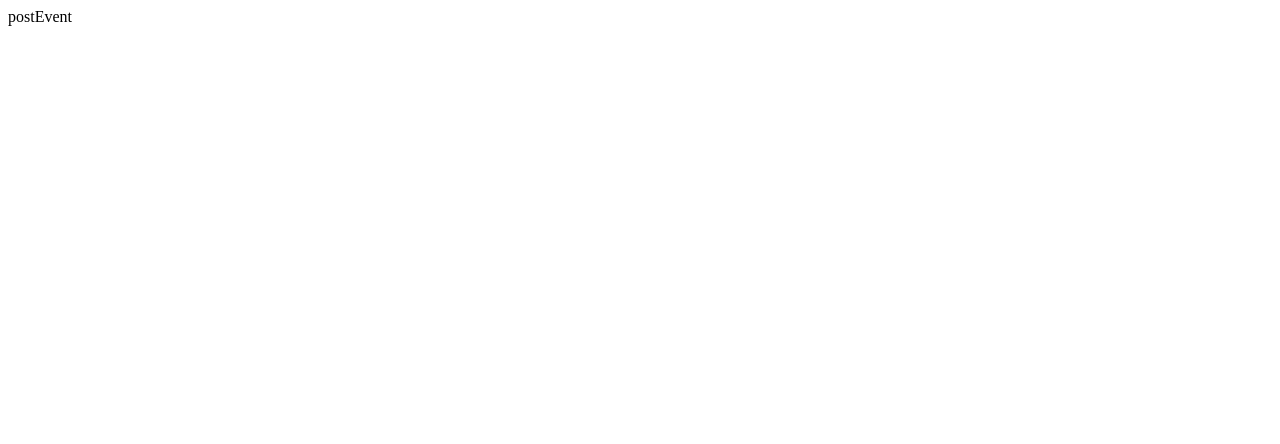
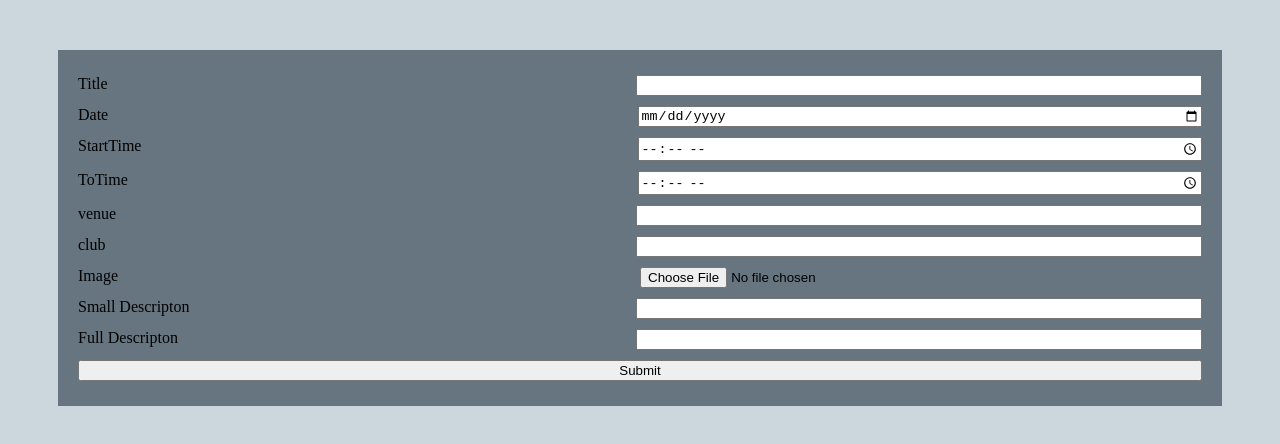
Before and after one commit to suru-ach/Bulletin-website, a website: page public/postEvent/index.html in a window 1280 px wide. Drawn offline with Linux system fonts and the light colour scheme.

Commit message:
post page

```diff
--- a/public/postEvent/index.html
+++ b/public/postEvent/index.html
@@ -4,9 +4,63 @@
     <meta charset="UTF-8">
     <meta http-equiv="X-UA-Compatible" content="IE=edge">
     <meta name="viewport" content="width=device-width, initial-scale=1.0">
-    <title>Document</title>
+    <title>description form</title>
+    <link rel="stylesheet" href="styleindex.css">
 </head>
 <body>
-    postEvent
+    <form>
+        <ul id="wrapper">
+            <li>
+    <label>Title</label>
+
+    <input type="text" value="" id="css">
+    </li>
+    <li>
+    <label>Date</label>
+
+    <input type="date" value="" id="">
+    </li>
+    <li>
+    <label>StartTime</label>
+
+    <input type="time" value="" id="">
+    </li>
+    <li>
+    <label>ToTime</label>
+
+    <input type="time" value=" " id="">
+    </li>
+    <li>
+    <label>venue</label>
+
+    <input type="text" value="" id="">
+    </li>
+    <li>
+    <label>club</label>
+
+    <input type="text" value="" id="">
+    </li>
+    <li>
+    <label>Image</label>
+
+    <input type="file" value="" id="" >
+    </li>
+    <li>
+    <label>Small Descripton</label>
+
+    <input type="text" value="" id="">
+    </li>
+    <li>
+    <label>Full Descripton</label>
+
+    <input type="text" value="" id="">
+    </li>
+    <li>
+    <input type="submit" id="">
+    </li>
+    </ul>
+    </form>
+
+
 </body>
 </html>
--- /dev/null
+++ b/public/postEvent/styleindex.css
@@ -0,0 +1,27 @@
+body{
+    background-color:#ccd6dd;
+}
+label{
+    width: 240px;
+    display: -ms-inline-flexbox;
+}
+
+
+#wrapper{
+    background: #66757f;
+    list-style: none;
+    margin:50px;
+    padding: 20px;
+}
+#wrapper li{
+    display:flex;
+    justify-content: flex-end;
+    padding: 5px 0;
+
+}
+#wrapper li label{
+    flex:1;
+}
+#wrapper li input{
+    flex:1;
+}
```
